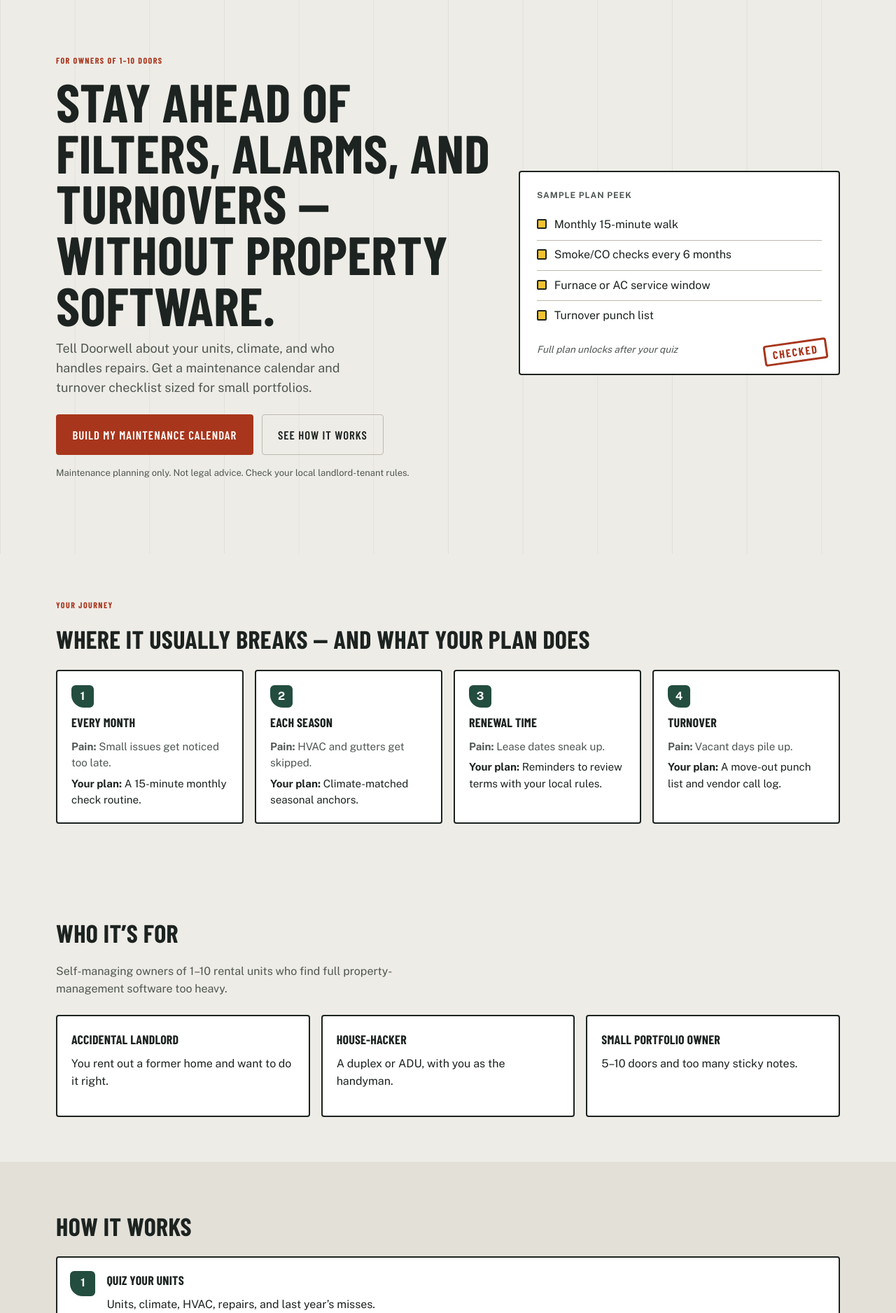
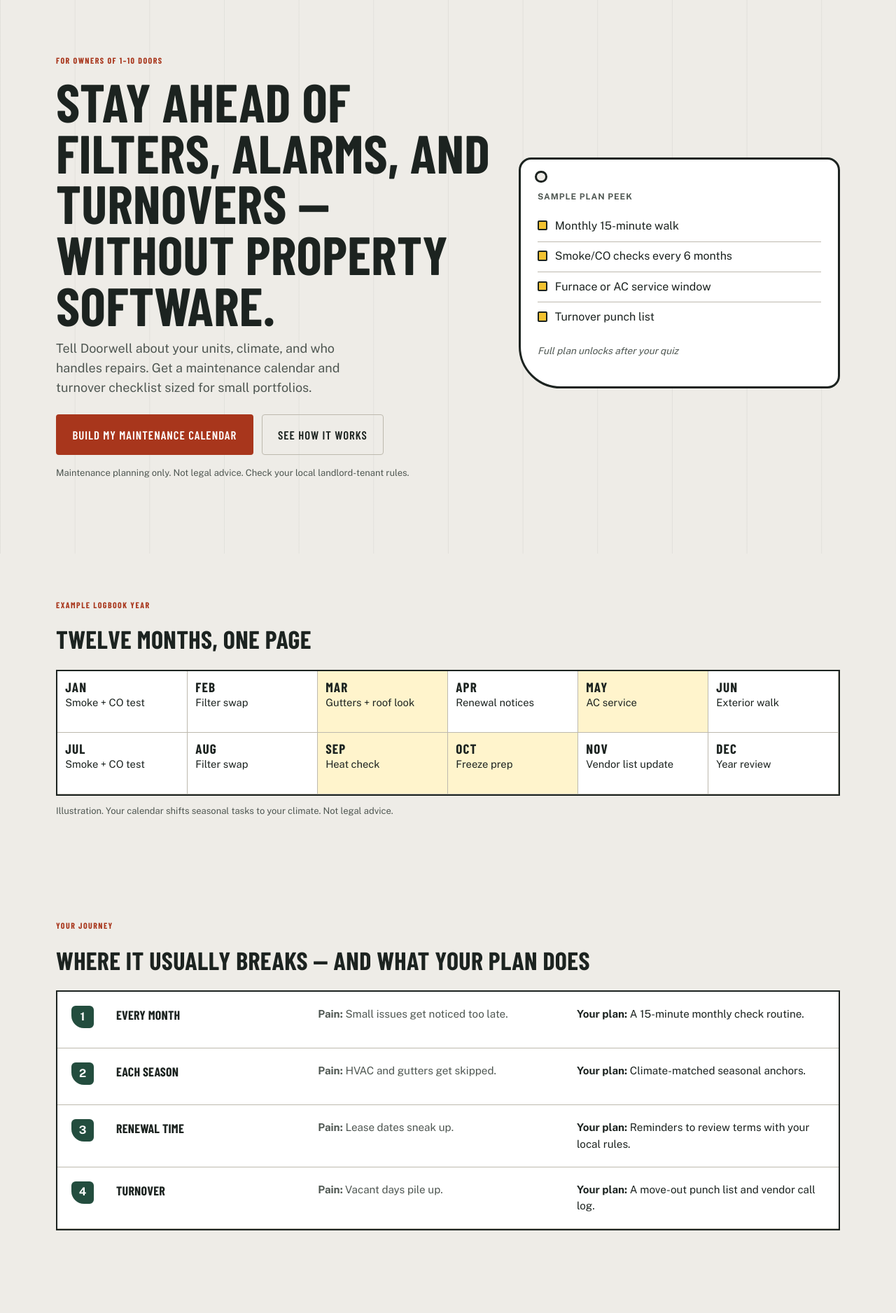
Before and after one commit to sudabay510-sys/doorwell, a Flask app: page / in a window 1280 px wide. Shown: the part 79-1955 px from the top of the page at 70% size. Run offline with Flask 3, Linux system fonts and the light colour scheme; some libraries are stand-ins or nearby versions; some web fonts are replaced.

Commit message:
Port redesign layouts into real templates
Landing hero and signature band, brand journey layout, quiz chrome, results
header, and plan section components, all rendered from real brand and plan
data (illustrations are labeled 'Example'). Adds static/layout.css. Quiz
logic, forms, CSRF tokens, paywall/unlock branches, prices, and safety notes
unchanged.

```diff
--- /dev/null
+++ b/static/layout.css
@@ -0,0 +1,24 @@
+/* doorwell layout compositions (phase 2). Loaded after identity.css. */
+.dw-tag{position:relative;background:var(--card);border:3px solid var(--ink);border-radius:18px 18px 18px 60px;padding:2.75rem 1.5rem 1.5rem}
+.dw-hole{position:absolute;top:1rem;left:1.25rem;width:1.1rem;height:1.1rem;border-radius:50%;border:3px solid var(--ink);background:var(--bg)}
+.dw-year{list-style:none;padding:0;margin:0 0 .75rem;display:grid;grid-template-columns:repeat(6,1fr);border:2px solid var(--ink);background:var(--card)}
+.dw-year li{padding:.7rem;border-right:1px solid var(--line);border-bottom:1px solid var(--line);min-height:5.5rem;font-size:.92rem}
+.dw-year li b{display:block;font:800 1.2rem var(--font-display);letter-spacing:.06em}
+.dw-year li.hi{background:#FFF4CC}
+.dw-log .journey-grid{display:block;border:2px solid var(--ink);background:var(--card)}
+.dw-log .journey-card{display:grid;grid-template-columns:3rem 1fr 1.3fr 1.3fr;gap:1rem;align-items:start;border:0;border-bottom:1px solid var(--line);border-radius:0;margin:0}
+.dw-log .journey-card h3{margin:0}.dw-log .journey-card p{margin:0}
+.dw-clip{width:120px;height:26px;margin:0 auto -.4rem;background:#1C2320;border-radius:6px 6px 0 0;position:relative;z-index:2}
+.page-quiz .quiz-shell .wrap.narrow{background:var(--card);border:3px solid var(--ink);border-radius:6px;padding:1.75rem 1.5rem}
+.dw-q{font:800 1rem var(--font-display);letter-spacing:.1em;margin:0 0 .5rem}
+.page-quiz .tiny.muted{display:none}
+.dw-head{display:grid;grid-template-columns:auto 1fr;gap:1.75rem;align-items:center;margin-bottom:1.5rem}
+.dw-keytag{width:120px;height:170px;background:#F2C230;border:3px solid var(--ink);border-radius:60px 60px 14px 14px;position:relative;display:grid;place-items:end center;padding-bottom:1.2rem}
+.dw-keytag::before{content:"";position:absolute;top:18px;left:50%;margin-left:-15px;width:30px;height:30px;border-radius:50%;border:3px solid var(--ink);background:var(--bg)}
+.dw-keytag span{font:800 1rem var(--font-display);letter-spacing:.08em;text-transform:uppercase;transform:rotate(-90deg) translateX(1.5rem)}
+.dw-entry{position:relative;padding-top:2.4rem}
+.dw-stamp{position:absolute;top:.6rem;right:.8rem;border:3px solid var(--accent);color:var(--accent);font:800 .8rem var(--font-display);letter-spacing:.14em;padding:.05rem .5rem;border-radius:4px;transform:rotate(-4deg)}
+.page-results .plan-preview,.page-results .plan-full{display:grid;gap:1rem;grid-template-columns:repeat(auto-fit,minmax(270px,1fr))}
+.page-results .plan-preview>h2,.page-results .plan-full>h2,.page-results .plan-full>p{grid-column:1/-1}
+.dw-entry{margin:0}
+@media (max-width:860px){.dw-year{grid-template-columns:repeat(3,1fr)}.dw-log .journey-card{grid-template-columns:2.5rem 1fr}.dw-log .journey-card p{grid-column:2}.dw-head{grid-template-columns:1fr}.dw-keytag{width:80px;height:110px}.dw-keytag span{display:none}}
--- a/templates/base.html
+++ b/templates/base.html
@@ -10,6 +10,7 @@
   <link href="{{ brand.font_url }}" rel="stylesheet"/>
   <link rel="stylesheet" href="{{ url_for('static', filename='brand.css') }}"/>
   <link rel="stylesheet" href="{{ url_for('static', filename='identity.css') }}"/>
+  <link rel="stylesheet" href="{{ url_for('static', filename='layout.css') }}"/>
   <link rel="icon" href="{{ url_for('static', filename='logo.svg') }}" type="image/svg+xml"/>
 </head>
 <body class="{% block body_class %}{% endblock %}" data-brand="doorwell">
--- a/templates/landing.html
+++ b/templates/landing.html
@@ -2,10 +2,9 @@
 {% block title %}{{ brand.name }} — {{ brand.tagline }}{% endblock %}
 {% block body_class %}page-landing{% endblock %}
 {% block content %}
-<section class="hero">
+<section class="hero ly-hero">
   <div class="wrap hero-grid">
-    <div class="hero-copy">
-      <p class="eyebrow">{{ brand.eyebrow }}</p>
+    <div class="hero-copy"><p class="eyebrow">{{ brand.eyebrow }}</p>
       <h1>{{ brand.hero_title }}</h1>
       <p class="lede">{{ brand.hero_lede }}</p>
       <div class="hero-actions">
@@ -15,22 +14,28 @@
       <p class="tiny muted">{{ brand.honesty_line }}</p>
       {% if brand.get('safety_note') %}
 <aside class="safety" role="note" aria-label="Safety note"><strong>{{ brand.safety_title or "Important" }}:</strong> {{ brand.safety_note }}</aside>
-{% endif %}
+{% endif %}</div>
+    <div class="dw-tag" aria-label="Sample plan peek">
+      <span class="dw-hole" aria-hidden="true"></span>
+      <p class="card-label">Sample plan peek</p>
+      <ul class="peek-list">{% for b in brand.sample_peek %}<li><span class="dot"></span>{{ b }}</li>{% endfor %}</ul>
+      <p class="card-fade">Full plan unlocks after your quiz</p>
     </div>
-    <div class="hero-card" aria-hidden="true">
-      <div class="card-label">Sample plan peek</div>
-      <ul class="peek-list">
-        {% for b in brand.sample_peek %}
-        <li><span class="dot"></span>{{ b }}</li>
-        {% endfor %}
-      </ul>
-      <div class="card-fade">Full plan unlocks after your quiz</div>
-    </div>
+  </div>
+</section>
+<section class="section dw-year-s" aria-labelledby="dwy-h">
+  <div class="wrap">
+    <p class="eyebrow">Example logbook year</p>
+    <h2 id="dwy-h">Twelve months, one page</h2>
+    <ol class="dw-year">
+      <li><b>JAN</b>Smoke + CO test</li><li><b>FEB</b>Filter swap</li><li class="hi"><b>MAR</b>Gutters + roof look</li><li><b>APR</b>Renewal notices</li><li class="hi"><b>MAY</b>AC service</li><li><b>JUN</b>Exterior walk</li><li><b>JUL</b>Smoke + CO test</li><li><b>AUG</b>Filter swap</li><li class="hi"><b>SEP</b>Heat check</li><li class="hi"><b>OCT</b>Freeze prep</li><li><b>NOV</b>Vendor list update</li><li><b>DEC</b>Year review</li>
+    </ol>
+    <p class="tiny muted">Illustration. Your calendar shifts seasonal tasks to your climate. Not legal advice.</p>
   </div>
 </section>
 
 
-<section class="section journey" id="journey" aria-labelledby="journey-h">
+<section class="section journey dw-log" id="journey" aria-labelledby="journey-h">
   <div class="wrap">
     <p class="eyebrow">Your journey</p>
     <h2 id="journey-h">{{ brand.journey_title or "Where it usually breaks — and what your plan does" }}</h2>
--- a/templates/quiz.html
+++ b/templates/quiz.html
@@ -2,8 +2,10 @@
 {% block title %}Question {{ n }} of {{ total }} — {{ brand.name }}{% endblock %}
 {% block body_class %}page-quiz{% endblock %}
 {% block content %}
-<section class="quiz-shell">
+<section class="quiz-shell q-doorwell">
   <div class="wrap narrow">
+    <div class="dw-clip" aria-hidden="true"></div>
+    <p class="dw-q">INTAKE SHEET · ITEM {{ n }} OF {{ total }}</p>
     <div class="progress" role="progressbar" aria-valuemin="0" aria-valuemax="100" aria-valuenow="{{ progress }}" aria-label="Quiz progress">
       <div class="progress-bar" style="width: {{ progress }}%"></div>
     </div>
```
Also changed, not shown: templates/results.html (+8 -5 lines).
